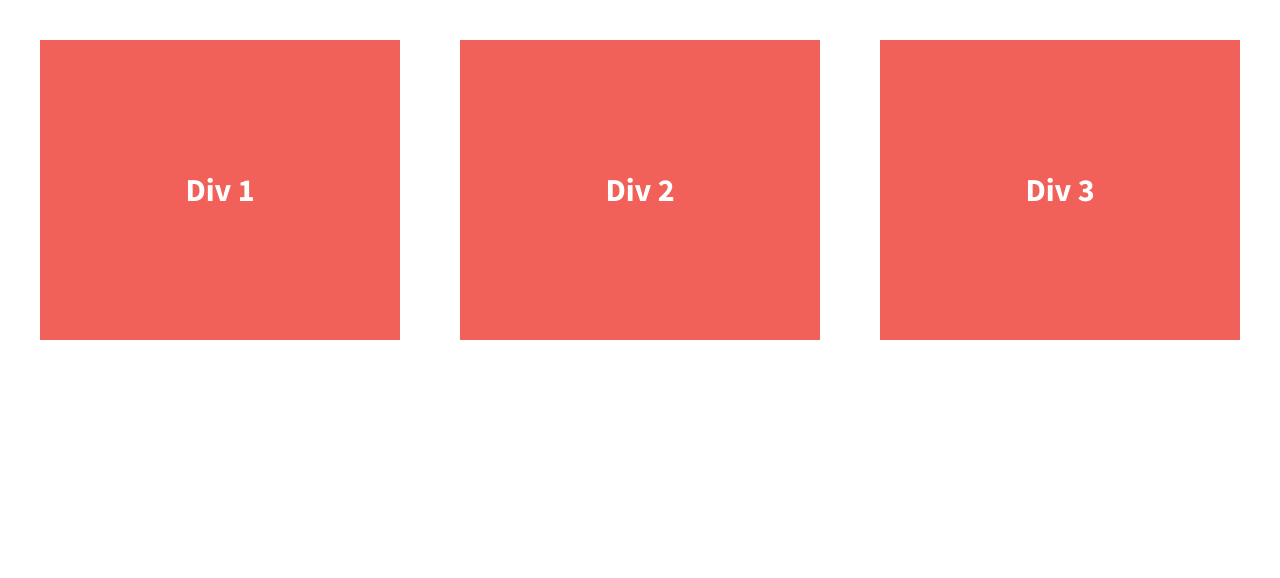
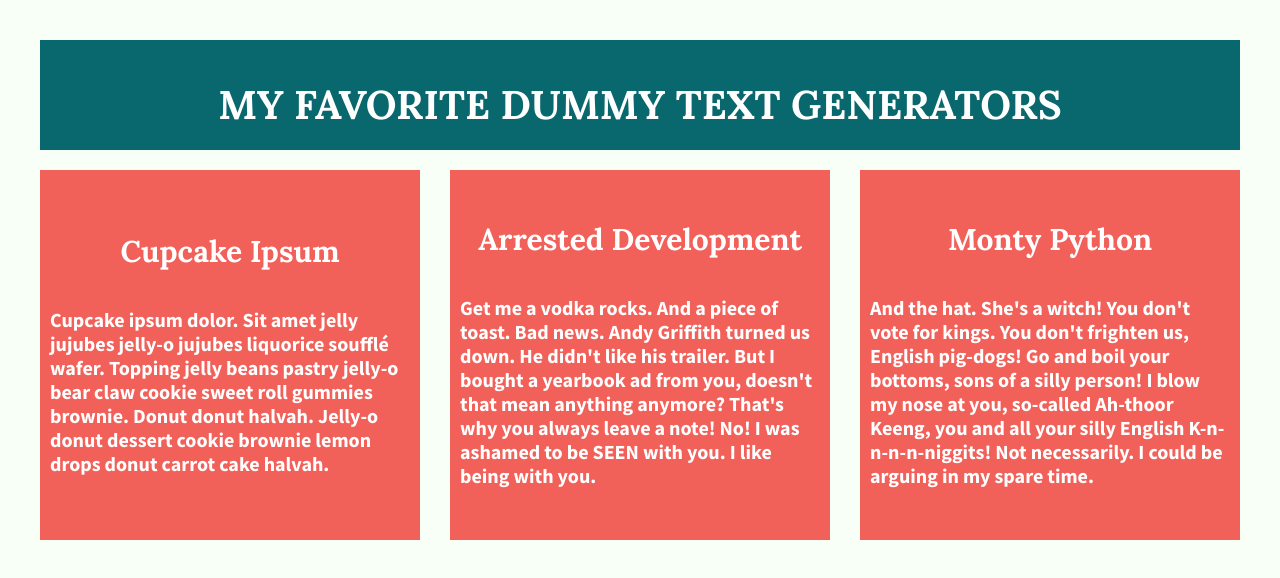
Before and after one commit to KelliBre/206-divs-flexbox, a plain HTML site: page index.html in a window 1280 px wide. Drawn offline with nearby package versions, Linux system fonts and the light colour scheme.

Commit message:
Added styling and header

```diff
--- a/css/main.css
+++ b/css/main.css
@@ -97,7 +97,7 @@ textarea {
 
 
 html {
-  background-color: #fff;
+  background-color: #F7FFF7;
   height: 100%;
 }
 
@@ -106,6 +106,19 @@ body {
   padding: 2em;
   font-size: 1.25em;
   height: 100%;
+}
+body h2{
+    font-family: 'Lora', serif;
+}
+header{
+    background: #09686D;
+    color: #fff;
+    font-family: 'Lora', serif;
+    height: 100px;
+    margin-bottom: 1em;
+    text-align: center;
+    text-transform: uppercase;
+    padding-top: .5em;
 }
 
 .wrapper {
@@ -119,13 +132,16 @@ body {
   /*give the divs a width of 30%, add display:flex, set justify-content and align-items to center*/
   color: #fff;
   display: flex;
+  flex-direction: column;
   justify-content: center;
   align-items: center;
-  line-height: 1.5em;
-  font-size: 1.6em;
+  line-height: 1.2em;
+  font-size: 1em;
   background-color: #f16059;
-  height: 300px;
+  height: 350px;
+  padding:.5em;
   width: 30%;
+
 }
 
 
--- a/index.html
+++ b/index.html
@@ -20,16 +20,21 @@
         <!--[if lt IE 8]>
             <p class="browserupgrade">You are using an <strong>outdated</strong> browser. Please <a href="http://browsehappy.com/">upgrade your browser</a> to improve your experience.</p>
         <![endif]-->
-
+       <header>
+           <h1> My favorite dummy text generators</h1>
+       </header>
         <section class="wrapper">
             <div class="div-1">
-                Div 1
+                <h2>Cupcake Ipsum</h2>
+                <p>Cupcake ipsum dolor. Sit amet jelly jujubes jelly-o jujubes liquorice soufflé wafer. Topping jelly beans pastry jelly-o bear claw cookie sweet roll gummies brownie. Donut donut halvah. Jelly-o donut dessert cookie brownie lemon drops donut carrot cake halvah. </p>
             </div>
             <div class="div-2">
-                Div 2
+                <h2>Arrested Development</h2>
+                <p>Get me a vodka rocks. And a piece of toast. Bad news. Andy Griffith turned us down. He didn't like his trailer. But I bought a yearbook ad from you, doesn't that mean anything anymore? That's why you always leave a note! No! I was ashamed to be SEEN with you. I like being with you.</p>
             </div>
             <div class="div-3">
-                Div 3
+                <h2>Monty Python</h2>
+                <p>And the hat. She's a witch! You don't vote for kings. You don't frighten us, English pig-dogs! Go and boil your bottoms, sons of a silly person! I blow my nose at you, so-called Ah-thoor Keeng, you and all your silly English K-n-n-n-n-niggits! Not necessarily. I could be arguing in my spare time.</p>
             </div>
         </section>
 
```
Also changed, not shown: 2 other files.
